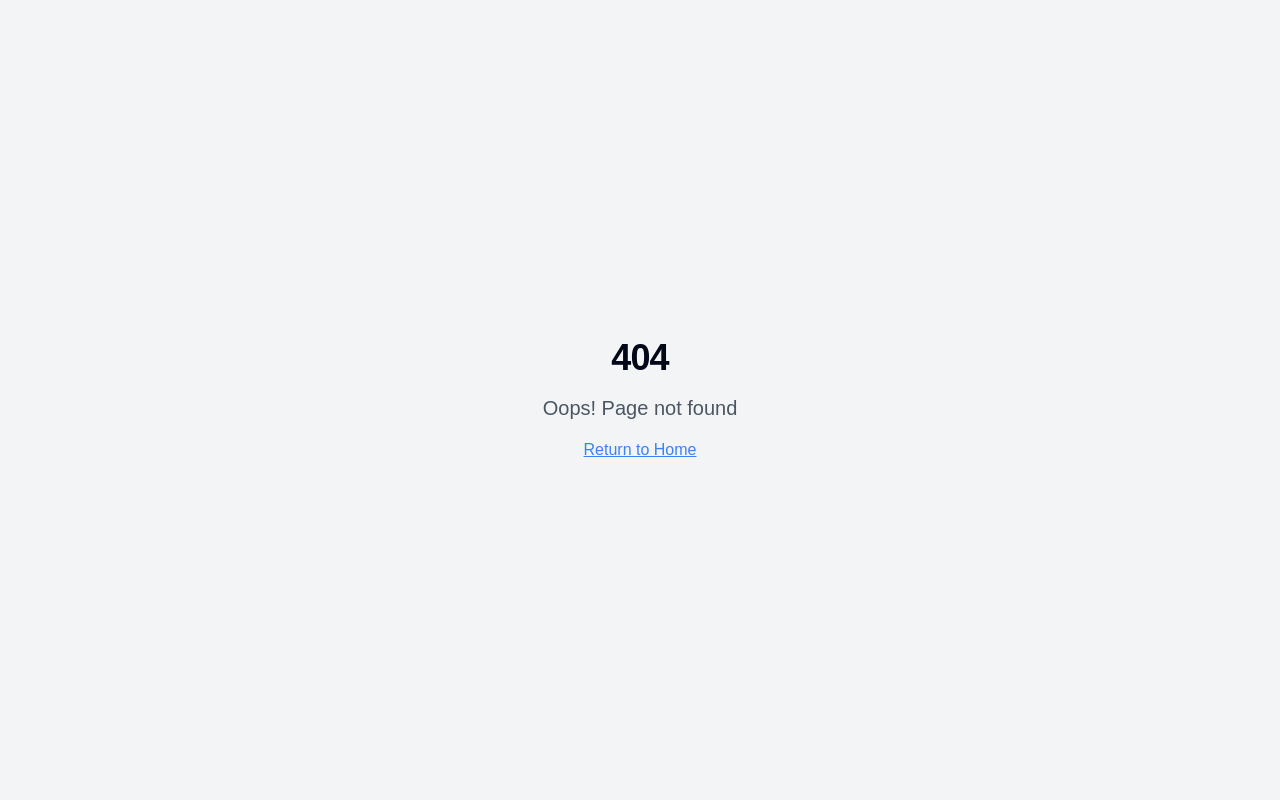
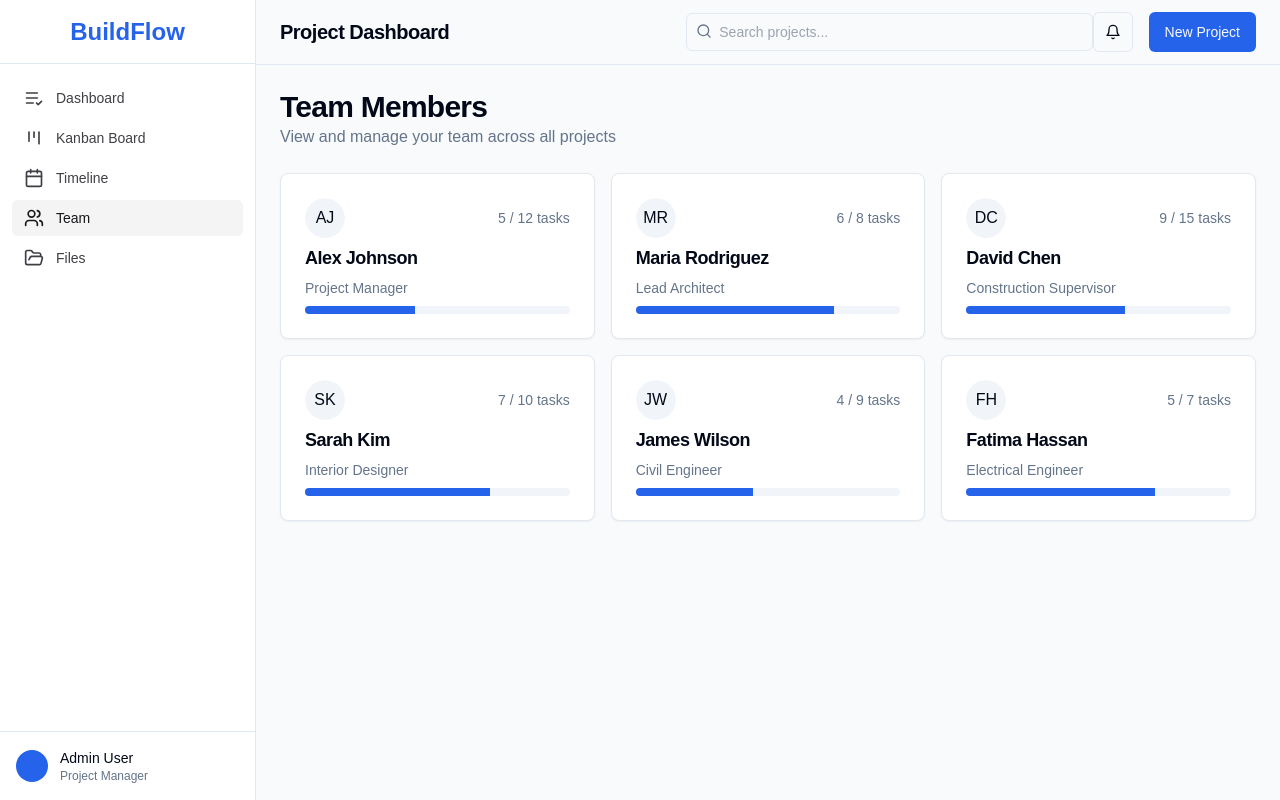
Before and after one commit to Samsulmaarif01/buildflow-homebase, a React (Vite) app: page /team in a window 1280 px wide. Before the commit this address had no page. Built offline with nearby package versions, Linux system fonts and the light colour scheme.

Commit message:
Fix: Sidebar content display
Implement dynamic content display based on sidebar selection.

```diff
--- a/src/App.tsx
+++ b/src/App.tsx
@@ -7,6 +7,10 @@ import { BrowserRouter, Routes, Route } from "react-router-dom";
 import Index from "./pages/Index";
 import ProjectView from "./pages/ProjectView";
 import NotFound from "./pages/NotFound";
+import KanbanPage from "./pages/KanbanPage";
+import TimelinePage from "./pages/TimelinePage";
+import TeamPage from "./pages/TeamPage";
+import FilesPage from "./pages/FilesPage";
 
 const queryClient = new QueryClient();
 
@@ -19,6 +23,10 @@ const App = () => (
         <Routes>
           <Route path="/" element={<Index />} />
           <Route path="/project/:id" element={<ProjectView />} />
+          <Route path="/kanban" element={<KanbanPage />} />
+          <Route path="/timeline" element={<TimelinePage />} />
+          <Route path="/team" element={<TeamPage />} />
+          <Route path="/files" element={<FilesPage />} />
           <Route path="*" element={<NotFound />} />
         </Routes>
       </BrowserRouter>
--- a/src/components/layout/Sidebar.tsx
+++ b/src/components/layout/Sidebar.tsx
@@ -1,6 +1,6 @@
 
 import React from "react";
-import { Link } from "react-router-dom";
+import { Link, useLocation } from "react-router-dom";
 import { Kanban, ListCheck, Calendar, Users, FolderOpen } from "lucide-react";
 
 type SidebarProps = {
@@ -9,16 +9,19 @@ type SidebarProps = {
 };
 
 const Sidebar: React.FC<SidebarProps> = ({ isSidebarOpen, toggleSidebar }) => {
+  const location = useLocation();
+  const currentPath = location.pathname;
+
   const sidebarClasses = isSidebarOpen
     ? "translate-x-0"
     : "-translate-x-full md:translate-x-0";
 
   const menuItems = [
     { icon: <ListCheck size={20} />, label: "Dashboard", path: "/" },
-    { icon: <Kanban size={20} />, label: "Kanban Board", path: "/" },
-    { icon: <Calendar size={20} />, label: "Timeline", path: "/" },
-    { icon: <Users size={20} />, label: "Team", path: "/" },
-    { icon: <FolderOpen size={20} />, label: "Files", path: "/" },
+    { icon: <Kanban size={20} />, label: "Kanban Board", path: "/kanban" },
+    { icon: <Calendar size={20} />, label: "Timeline", path: "/timeline" },
+    { icon: <Users size={20} />, label: "Team", path: "/team" },
+    { icon: <FolderOpen size={20} />, label: "Files", path: "/files" },
   ];
 
   return (
@@ -43,16 +46,30 @@ const Sidebar: React.FC<SidebarProps> = ({ isSidebarOpen, toggleSidebar }) => {
 
           {/* Navigation */}
           <nav className="flex-1 space-y-1 px-3 py-4">
-            {menuItems.map((item, idx) => (
+            {menuItems.map((item, idx) => {
+              const isActive = currentPath === item.path;
+              return (
                 <Link
                   key={idx}
                   to={item.path}
-                className="flex items-center rounded-md px-3 py-2 text-sm font-medium text-sidebar-foreground hover:bg-sidebar-accent hover:text-sidebar-accent-foreground"
+                  className={`flex items-center rounded-md px-3 py-2 text-sm font-medium ${
+                    isActive
+                      ? "bg-sidebar-accent text-sidebar-accent-foreground"
+                      : "text-sidebar-foreground hover:bg-sidebar-accent hover:text-sidebar-accent-foreground"
+                  }`}
+                  onClick={() => {
+                    if (window.innerWidth < 768) {
+                      toggleSidebar();
+                    }
+                  }}
                 >
-                <span className="mr-3 text-sidebar-foreground">{item.icon}</span>
+                  <span className={`mr-3 ${isActive ? "text-sidebar-accent-foreground" : "text-sidebar-foreground"}`}>
+                    {item.icon}
+                  </span>
                   {item.label}
                 </Link>
-            ))}
+              );
+            })}
           </nav>
 
           {/* User info */}
--- /dev/null
+++ b/src/pages/FilesPage.tsx
@@ -0,0 +1,68 @@
+
+import React from "react";
+import Layout from "@/components/layout/Layout";
+import { Card, CardContent, CardDescription, CardHeader, CardTitle } from "@/components/ui/card";
+import { FileIcon, FolderIcon } from "lucide-react";
+
+const projectFiles = [
+  { name: "Project Blueprint", type: "folder", itemCount: 12, updatedAt: "2023-10-15" },
+  { name: "3D Renderings", type: "folder", itemCount: 8, updatedAt: "2023-10-12" },
+  { name: "Client Requirements.pdf", type: "file", size: "2.4 MB", updatedAt: "2023-10-10" },
+  { name: "Construction Timeline.xlsx", type: "file", size: "1.8 MB", updatedAt: "2023-10-08" },
+  { name: "Budget Estimates.xlsx", type: "file", size: "3.2 MB", updatedAt: "2023-10-05" },
+  { name: "Material Specifications.pdf", type: "file", size: "4.5 MB", updatedAt: "2023-10-02" },
+];
+
+const FilesPage = () => {
+  return (
+    <Layout>
+      <div className="space-y-6">
+        <div>
+          <h1 className="text-3xl font-bold">Files & Documents</h1>
+          <p className="text-muted-foreground">
+            Access and manage project files and documentation
+          </p>
+        </div>
+
+        <Card>
+          <CardHeader>
+            <CardTitle>Project Files</CardTitle>
+            <CardDescription>Access and manage your project files</CardDescription>
+          </CardHeader>
+          <CardContent>
+            <div className="space-y-2">
+              {projectFiles.map((file, index) => (
+                <div
+                  key={index}
+                  className="flex items-center justify-between p-3 rounded-md hover:bg-accent cursor-pointer"
+                >
+                  <div className="flex items-center gap-3">
+                    {file.type === 'folder' ? (
+                      <FolderIcon className="h-5 w-5 text-amber-500" />
+                    ) : (
+                      <FileIcon className="h-5 w-5 text-blue-500" />
+                    )}
+                    <div>
+                      <p className="font-medium">{file.name}</p>
+                      <p className="text-xs text-muted-foreground">
+                        {file.type === 'folder'
+                          ? `${file.itemCount} items`
+                          : `${file.size}`
+                        }
+                      </p>
+                    </div>
+                  </div>
+                  <span className="text-sm text-muted-foreground">
+                    {file.updatedAt}
+                  </span>
+                </div>
+              ))}
+            </div>
+          </CardContent>
+        </Card>
+      </div>
+    </Layout>
+  );
+};
+
+export default FilesPage;
--- /dev/null
+++ b/src/pages/KanbanPage.tsx
@@ -0,0 +1,23 @@
+
+import React from "react";
+import Layout from "@/components/layout/Layout";
+import KanbanBoard from "@/components/kanban/KanbanBoard";
+
+const KanbanPage = () => {
+  return (
+    <Layout>
+      <div className="space-y-6">
+        <div>
+          <h1 className="text-3xl font-bold">Kanban Board</h1>
+          <p className="text-muted-foreground">
+            Manage and track your tasks with the kanban board
+          </p>
+        </div>
+
+        <KanbanBoard />
+      </div>
+    </Layout>
+  );
+};
+
+export default KanbanPage;
--- /dev/null
+++ b/src/pages/TeamPage.tsx
@@ -0,0 +1,59 @@
+
+import React from "react";
+import Layout from "@/components/layout/Layout";
+import { Card, CardContent, CardDescription, CardHeader, CardTitle } from "@/components/ui/card";
+import { Avatar, AvatarFallback, AvatarImage } from "@/components/ui/avatar";
+
+const teamMembers = [
+  { name: "Alex Johnson", role: "Project Manager", avatar: "AJ", taskCount: 12, taskCompleted: 5 },
+  { name: "Maria Rodriguez", role: "Lead Architect", avatar: "MR", taskCount: 8, taskCompleted: 6 },
+  { name: "David Chen", role: "Construction Supervisor", avatar: "DC", taskCount: 15, taskCompleted: 9 },
+  { name: "Sarah Kim", role: "Interior Designer", avatar: "SK", taskCount: 10, taskCompleted: 7 },
+  { name: "James Wilson", role: "Civil Engineer", avatar: "JW", taskCount: 9, taskCompleted: 4 },
+  { name: "Fatima Hassan", role: "Electrical Engineer", avatar: "FH", taskCount: 7, taskCompleted: 5 },
+];
+
+const TeamPage = () => {
+  return (
+    <Layout>
+      <div className="space-y-6">
+        <div>
+          <h1 className="text-3xl font-bold">Team Members</h1>
+          <p className="text-muted-foreground">
+            View and manage your team across all projects
+          </p>
+        </div>
+
+        <div className="grid grid-cols-1 gap-4 md:grid-cols-2 lg:grid-cols-3">
+          {teamMembers.map((member, index) => (
+            <Card key={index}>
+              <CardHeader className="pb-2">
+                <div className="flex items-center justify-between">
+                  <Avatar className="h-10 w-10">
+                    <AvatarImage src="" alt={member.name} />
+                    <AvatarFallback>{member.avatar}</AvatarFallback>
+                  </Avatar>
+                  <div className="text-sm text-muted-foreground">
+                    {member.taskCompleted} / {member.taskCount} tasks
+                  </div>
+                </div>
+                <CardTitle className="text-lg mt-2">{member.name}</CardTitle>
+                <CardDescription>{member.role}</CardDescription>
+              </CardHeader>
+              <CardContent>
+                <div className="h-2 w-full bg-slate-100 rounded-full overflow-hidden">
+                  <div
+                    className="h-full bg-primary"
+                    style={{ width: `${(member.taskCompleted / member.taskCount) * 100}%` }}
+                  ></div>
+                </div>
+              </CardContent>
+            </Card>
+          ))}
+        </div>
+      </div>
+    </Layout>
+  );
+};
+
+export default TeamPage;
--- /dev/null
+++ b/src/pages/TimelinePage.tsx
@@ -0,0 +1,25 @@
+
+import React from "react";
+import Layout from "@/components/layout/Layout";
+import TeamTimeline from "@/components/kanban/TeamTimeline";
+
+const TimelinePage = () => {
+  return (
+    <Layout>
+      <div className="space-y-6">
+        <div>
+          <h1 className="text-3xl font-bold">Project Timeline</h1>
+          <p className="text-muted-foreground">
+            View and track project progress across the team
+          </p>
+        </div>
+
+        <div className="rounded-lg border border-border bg-card p-4">
+          <TeamTimeline />
+        </div>
+      </div>
+    </Layout>
+  );
+};
+
+export default TimelinePage;
```
Lines whose indentation alone changed are shown as unchanged.
